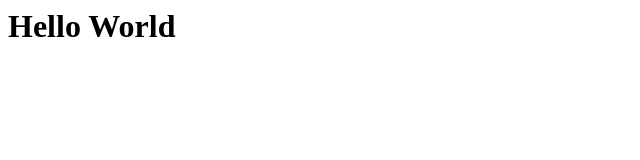
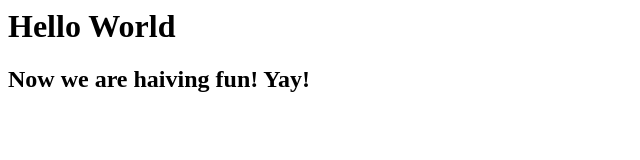
Before and after one commit to kallena/fun, a plain HTML site: page index.html in a window 1280 px wide. Shown: the whole page, without its empty margins (0-640 px from the left). Drawn offline with Linux system fonts and the light colour scheme.

Commit message:
Adding now we are having fun!

```diff
--- a/index.html
+++ b/index.html
@@ -2,5 +2,6 @@
 	<header></header>
 	<body>
 		<h1>Hello World</h1>
+		<h2>Now we are haiving fun! Yay!</h2>
 	</body>
 </html>
```
